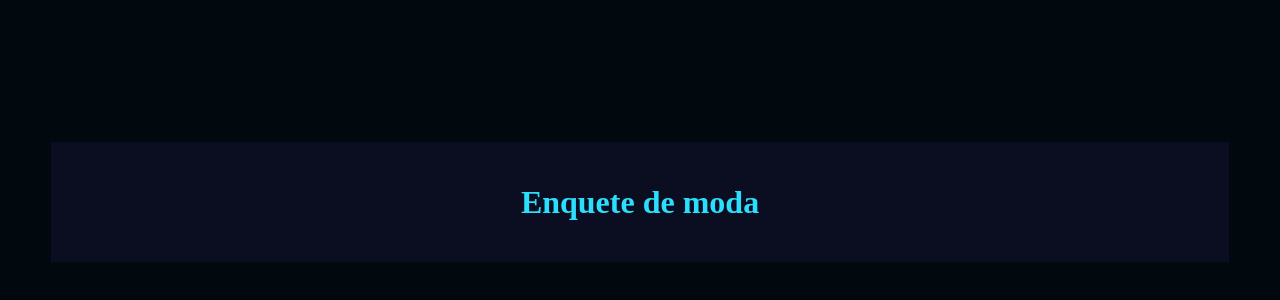
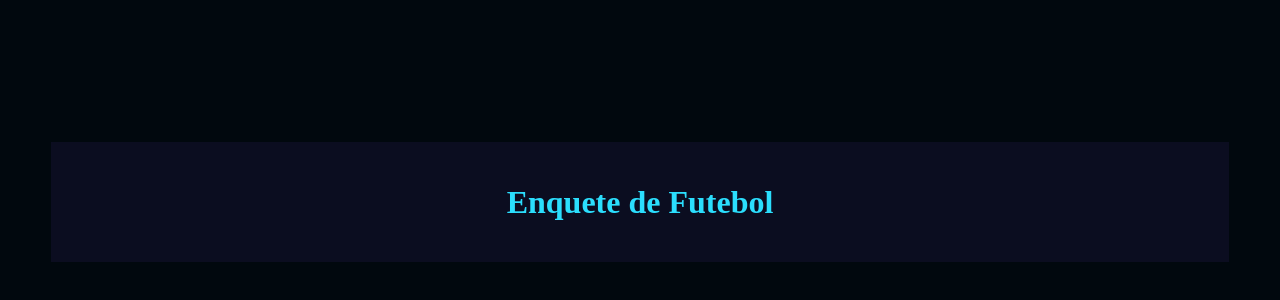
Before and after one commit to tapiokadepressivo/MISSAO-IA, a plain HTML site: page index.html in a window 1280 px wide. Shown: the part 206-506 px from the top of the page. Drawn offline with Linux system fonts and the light colour scheme.

Commit message:
Update index.html

```diff
--- a/index.html
+++ b/index.html
@@ -8,7 +8,7 @@
 </head>
 <body>
     <div class="caixa-principal">
-        <h1>Enquete de moda</h1>
+        <h1>Enquete de Futebol</h1>
         <div class="caixa-perguntas"></div>
         <div class="caixa-alternativas"></div>
         <div class="caixa-resultado">
```
